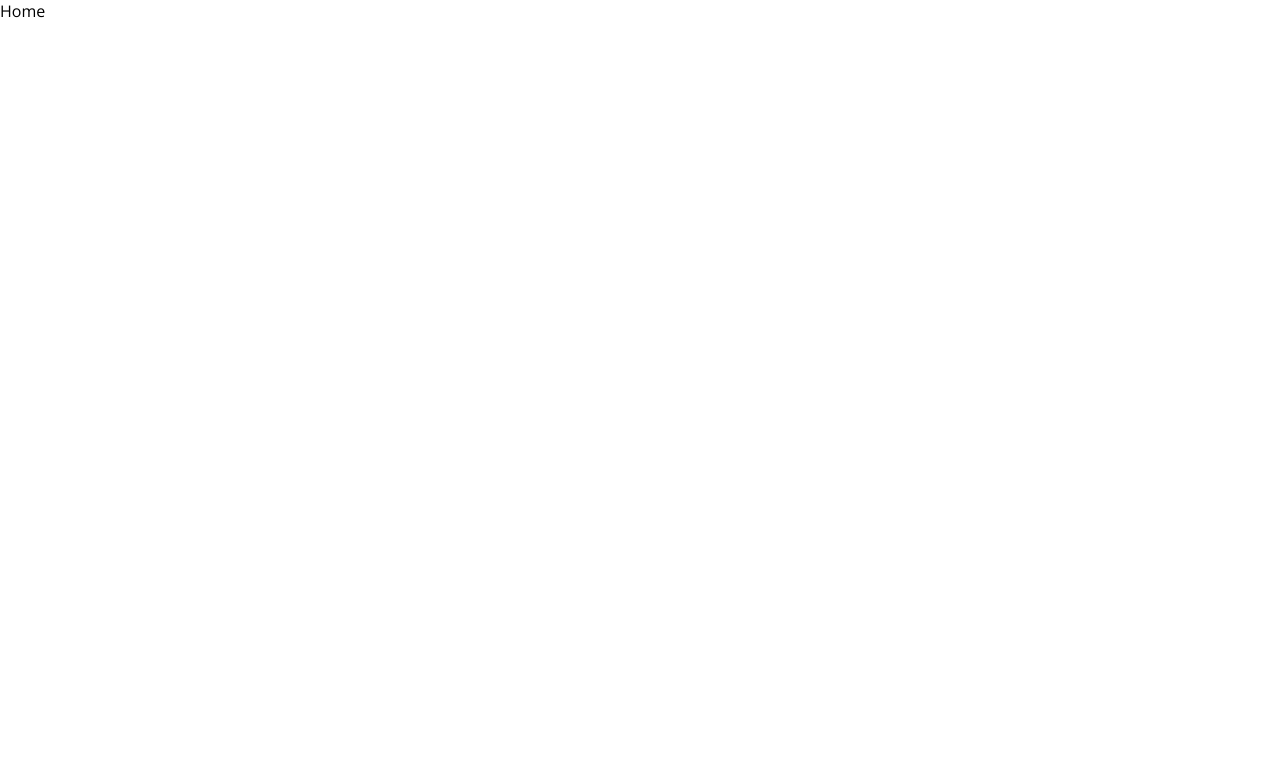
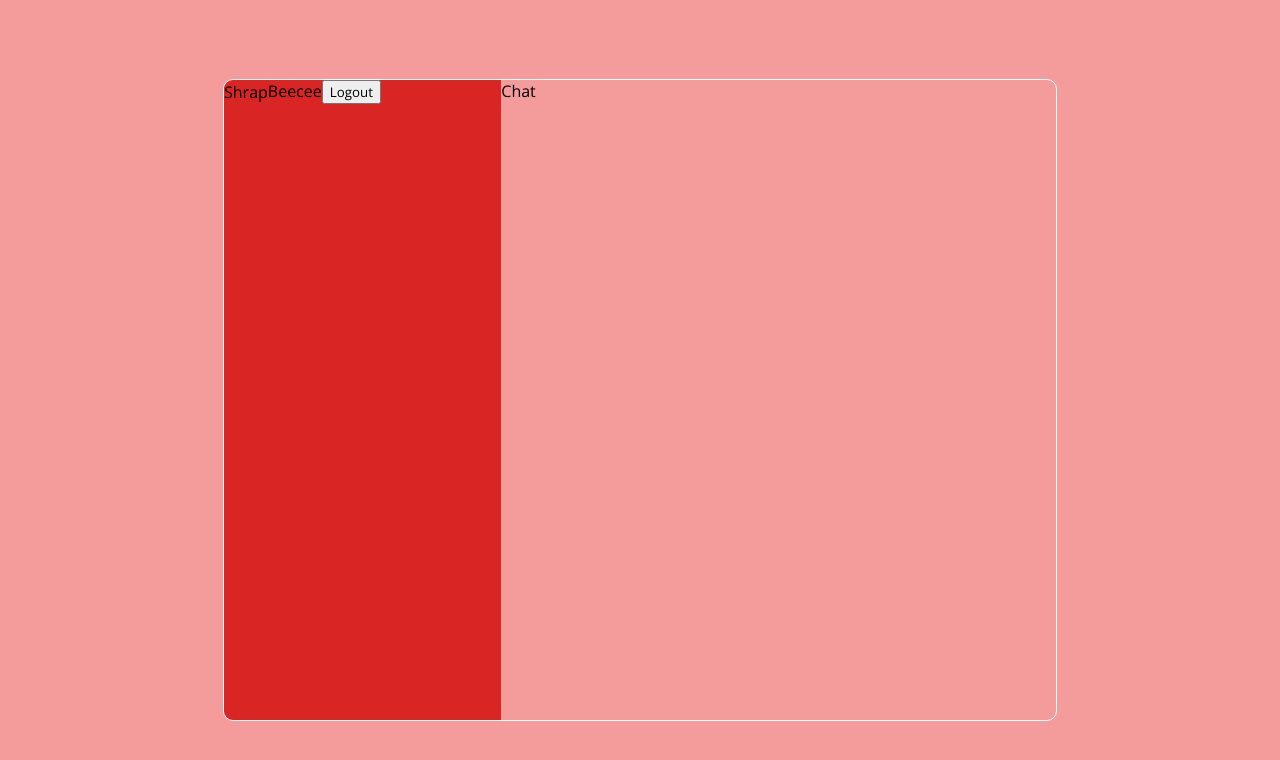
Before and after one commit to BarmenduC/Shrap, a React (Create React App) app: page / in a window 1280 px wide. Shown: the top 760 px of the page. Built offline with nearby package versions, Linux system fonts and the light colour scheme.

Commit message:
Home screen development initiated

```diff
--- a/src/components/Chat.jsx
+++ b/src/components/Chat.jsx
@@ -2,7 +2,7 @@ import React from 'react'
 
 const Chat = () => {
   return (
-    <div>Chat</div>
+    <div className='chat'>Chat</div>
   )
 }
 
--- a/src/components/Navbar.jsx
+++ b/src/components/Navbar.jsx
@@ -2,7 +2,14 @@ import React from 'react'
 
 const Navbar = () => {
   return (
-    <div>Navbar</div>
+    <div className='navbar'>
+      <span className="logo">Shrap</span>
+      <div className="user">
+        <img src="" alt="" />
+        <span>Beecee</span>
+        <button>Logout</button>
+      </div>
+    </div>
   )
 }
 
--- a/src/components/Sidebar.jsx
+++ b/src/components/Sidebar.jsx
@@ -1,8 +1,9 @@
 import React from 'react'
+import Navbar from "./Navbar"
 
 const Sidebar = () => {
   return (
-    <div>Sidebar</div>
+    <div className='sidebar'><Navbar/></div>
   )
 }
 
--- a/src/pages/Home.jsx
+++ b/src/pages/Home.jsx
@@ -1,8 +1,16 @@
+import Chat from "../components/Chat"
+import Sidebar from "../components/Sidebar"
 import React from 'react'
 
 const Home = () => {
   return (
-    <div>Home</div>
+    <div className = 'home'>
+        <div className="container">
+            <Sidebar/>
+            <Chat/>
+
+        </div>
+    </div>
   )
 }
 
--- a/src/style.scss
+++ b/src/style.scss
@@ -79,3 +79,35 @@
         }
     }
 }
+
+.home{
+    background-color: #f49b9b;
+    height: 100vh;
+    display: flex;
+    align-items: center;
+    justify-content: center;
+
+    .container{
+        border: 1px solid white;
+        border-radius: 10px;
+        width: 65%;
+        height: 80%;
+        display: flex;
+        overflow: hidden;
+    }
+
+    .sidebar{
+        flex : 1;
+        background-color: #da2525;
+
+        .navbar{
+            display: flex;
+            align-items: center;
+
+        }
+    }
+
+    .chat{
+        flex : 2;
+    }
+}
```
